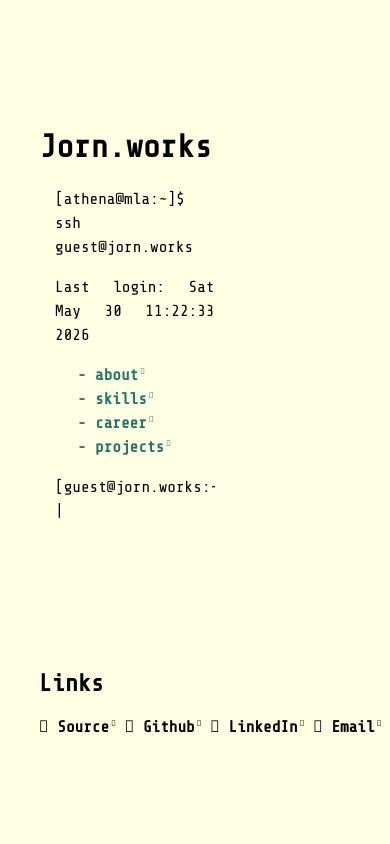
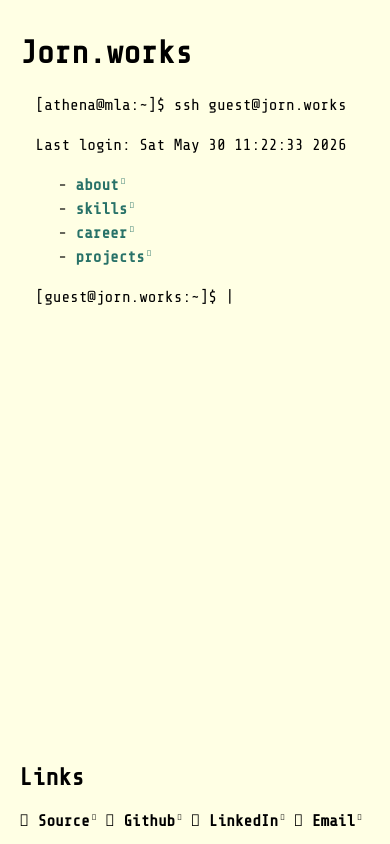
Before and after one commit to paperdev-code/jorn.works, a plain HTML site: page src/index.html in a window 390 px wide. Drawn offline with Linux system fonts and the light colour scheme; no server answers; a web font is replaced by a local one.

Commit message:
improved ux on mobile
simple aspect-ratio check

```diff
--- a/src/index.css
+++ b/src/index.css
@@ -79,6 +79,22 @@ footer {
   margin-bottom: calc(var(--dots-size) * 8);
 }
 
+@media (orientation: portrait) {
+  header {
+    margin-top: var(--dots-size);
+  }
+
+  footer {
+    margin-bottom: var(--dots-size);
+  }
+
+  header,
+  main,
+  footer {
+    margin-left: 5vw;
+  }
+}
+
 pre {
   font-size: 1em;
   line-height: 0.85em;
@@ -119,6 +135,12 @@ pre {
 
   display: flex;
   flex-direction: column;
+}
+
+@media (orientation: portrait) {
+  #terminal {
+    width: 95%;
+  }
 }
 
 #stdout {
```
Also changed, not shown: 2 other files.
